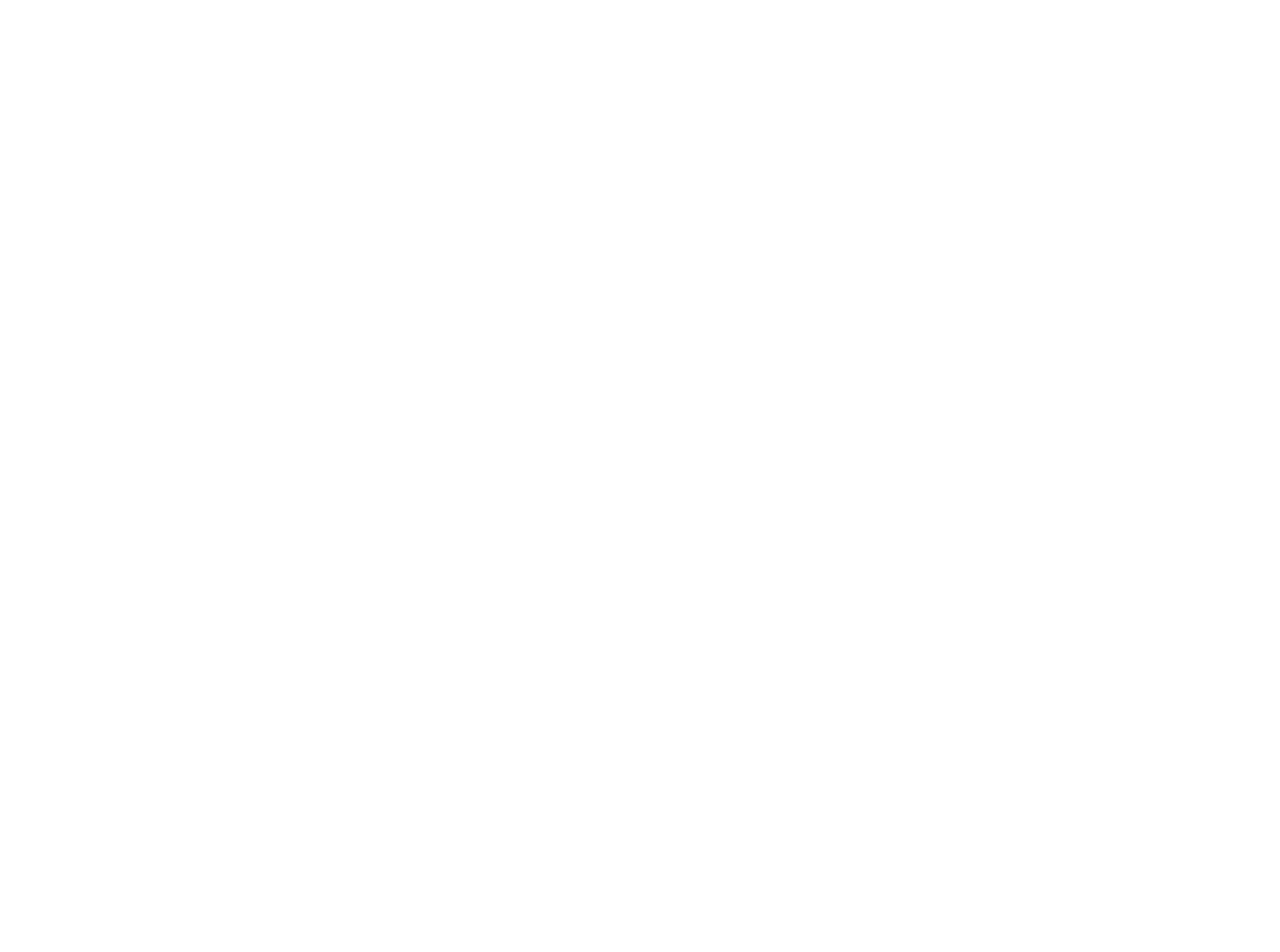
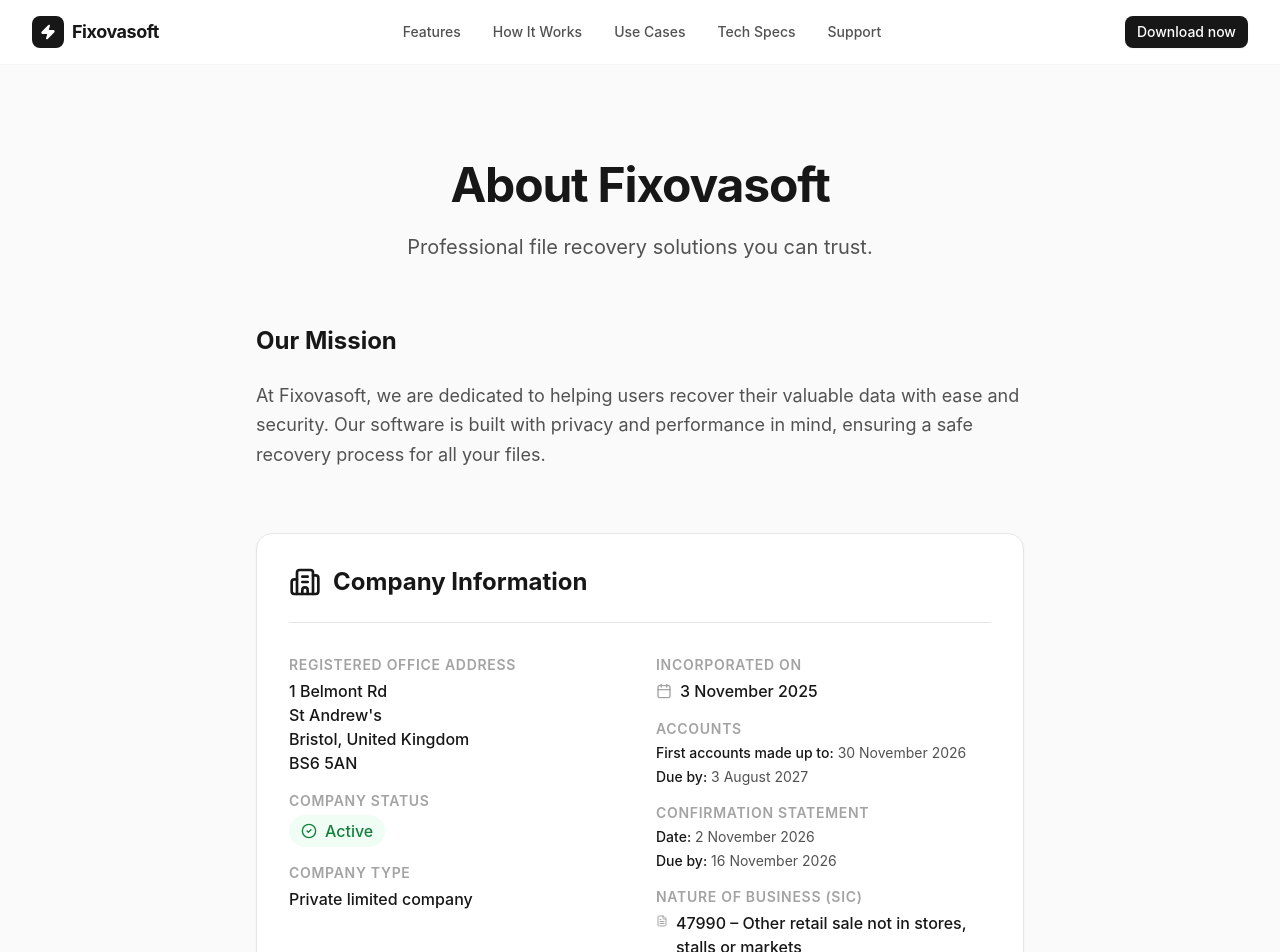
Before and after one commit to thekishanjangid/file_recovery_site, a React (Vite) app: page /about in a window 1280 px wide. Before the commit this address had no page. Shown: the top 952 px of the page. Before the commit the page ends 800 px from the top, so only its background shows below. Built offline with nearby package versions, Linux system fonts and the light colour scheme.

Commit message:
about us data added

```diff
--- a/src/App.tsx
+++ b/src/App.tsx
@@ -29,6 +29,7 @@
 import FailureReasons from "./pages/FailureReasons"
 import DataLossPrevention from "./pages/DataLossPrevention"
 import ReleaseNotes from "./pages/ReleaseNotes"
+import About from "./pages/About"
 
 // Determine basename for GitHub Pages or local dev
 // Determine basename - default to '/' for Vercel
@@ -66,6 +67,7 @@
         <Route path="/recovery-failure-reasons" element={<FailureReasons />} />
         <Route path="/data-loss-prevention" element={<DataLossPrevention />} />
         <Route path="/release-notes" element={<ReleaseNotes />} />
+        <Route path="/about" element={<About />} />
       </Routes>
     </Router>
   )
--- a/src/config/navigation.ts
+++ b/src/config/navigation.ts
@@ -8,6 +8,7 @@
   ],
   footer: {
     product: [
+      { name: 'About Us', href: '/about' },
       { name: 'Free Download', href: '/download' },
       { name: 'Tech Specs', href: '/tech-specs' },
       { name: 'Release Notes', href: '/release-notes' },
--- /dev/null
+++ b/src/pages/About.tsx
@@ -0,0 +1,96 @@
+import { AppLayout } from "../layouts/AppLayout"
+import { Container } from "../components/ui/Container"
+import { Building2, FileText, Calendar, CheckCircle2 } from "lucide-react"
+
+export default function About() {
+  return (
+    <AppLayout>
+      <div className="py-24 bg-surface">
+        <Container>
+          <div className="max-w-3xl mx-auto space-y-16">
+
+            <div className="text-center space-y-6">
+              <h1 className="text-4xl md:text-5xl font-bold tracking-tight text-text-primary">
+                About Fixovasoft
+              </h1>
+              <p className="text-xl text-text-secondary">
+                Professional file recovery solutions you can trust.
+              </p>
+            </div>
+
+            {/* Introduction */}
+            <section className="space-y-6">
+              <h2 className="text-2xl font-bold text-text-primary">Our Mission</h2>
+              <p className="text-lg text-text-secondary leading-relaxed">
+                At Fixovasoft, we are dedicated to helping users recover their valuable data with ease and security. Our software is built with privacy and performance in mind, ensuring a safe recovery process for all your files.
+              </p>
+            </section>
+
+            {/* Company Information */}
+            <section className="bg-white p-8 rounded-2xl border border-border shadow-sm space-y-8">
+               <div className="flex items-center gap-3 border-b border-border pb-6">
+                  <Building2 className="w-8 h-8 text-brand" />
+                  <h2 className="text-2xl font-bold text-text-primary">Company Information</h2>
+               </div>
+
+               <div className="grid gap-8 md:grid-cols-2">
+                  <div className="space-y-4">
+                     <div>
+                        <h3 className="text-sm font-semibold text-text-muted uppercase tracking-wider mb-1">Registered Office Address</h3>
+                        <p className="text-text-primary font-medium">
+                           1 Belmont Rd<br />
+                           St Andrew's<br />
+                           Bristol, United Kingdom<br />
+                           BS6 5AN
+                        </p>
+                     </div>
+                     <div>
+                        <h3 className="text-sm font-semibold text-text-muted uppercase tracking-wider mb-1">Company Status</h3>
+                        <div className="flex items-center gap-2 text-green-700 font-medium bg-green-50 px-3 py-1 rounded-full w-fit">
+                           <CheckCircle2 className="w-4 h-4" /> Active
+                        </div>
+                     </div>
+                     <div>
+                        <h3 className="text-sm font-semibold text-text-muted uppercase tracking-wider mb-1">Company Type</h3>
+                        <p className="text-text-primary font-medium">Private limited company</p>
+                     </div>
+                  </div>
+
+                  <div className="space-y-4">
+                     <div>
+                        <h3 className="text-sm font-semibold text-text-muted uppercase tracking-wider mb-1">Incorporated On</h3>
+                        <p className="text-text-primary font-medium flex items-center gap-2">
+                           <Calendar className="w-4 h-4 text-text-muted" /> 3 November 2025
+                        </p>
+                     </div>
+                     <div>
+                        <h3 className="text-sm font-semibold text-text-muted uppercase tracking-wider mb-1">Accounts</h3>
+                        <ul className="text-sm text-text-secondary space-y-1">
+                           <li><span className="font-medium text-text-primary">First accounts made up to:</span> 30 November 2026</li>
+                           <li><span className="font-medium text-text-primary">Due by:</span> 3 August 2027</li>
+                        </ul>
+                     </div>
+                     <div>
+                        <h3 className="text-sm font-semibold text-text-muted uppercase tracking-wider mb-1">Confirmation Statement</h3>
+                        <ul className="text-sm text-text-secondary space-y-1">
+                           <li><span className="font-medium text-text-primary">Date:</span> 2 November 2026</li>
+                           <li><span className="font-medium text-text-primary">Due by:</span> 16 November 2026</li>
+                        </ul>
+                     </div>
+                     <div>
+                        <h3 className="text-sm font-semibold text-text-muted uppercase tracking-wider mb-1">Nature of Business (SIC)</h3>
+                        <p className="text-text-primary font-medium flex items-start gap-2">
+                           <FileText className="w-4 h-4 text-text-muted mt-0.5" />
+                           47990 – Other retail sale not in stores, stalls or markets
+                        </p>
+                     </div>
+                  </div>
+               </div>
+            </section>
+
+          </div>
+        </Container>
+      </div>
+    </AppLayout>
+  )
+}
```
